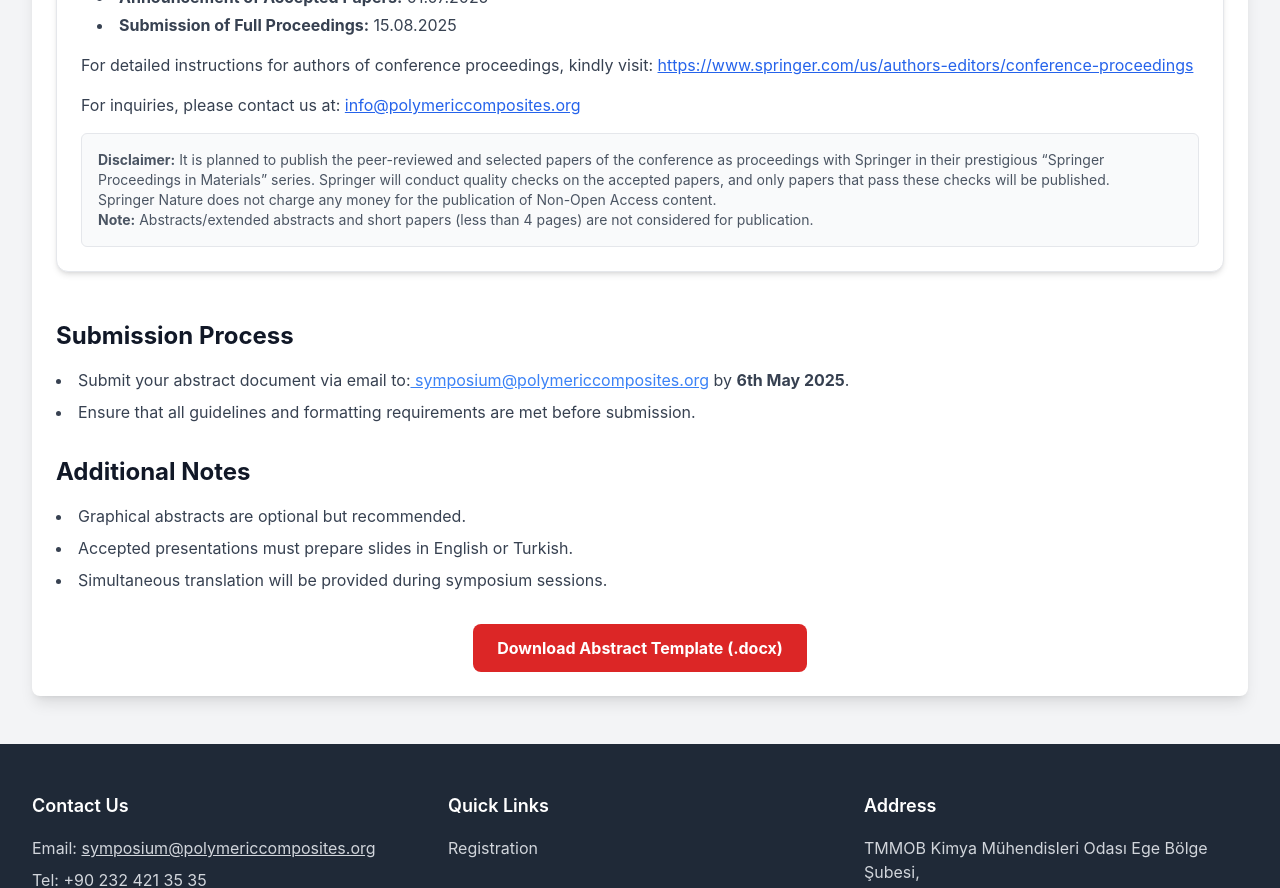
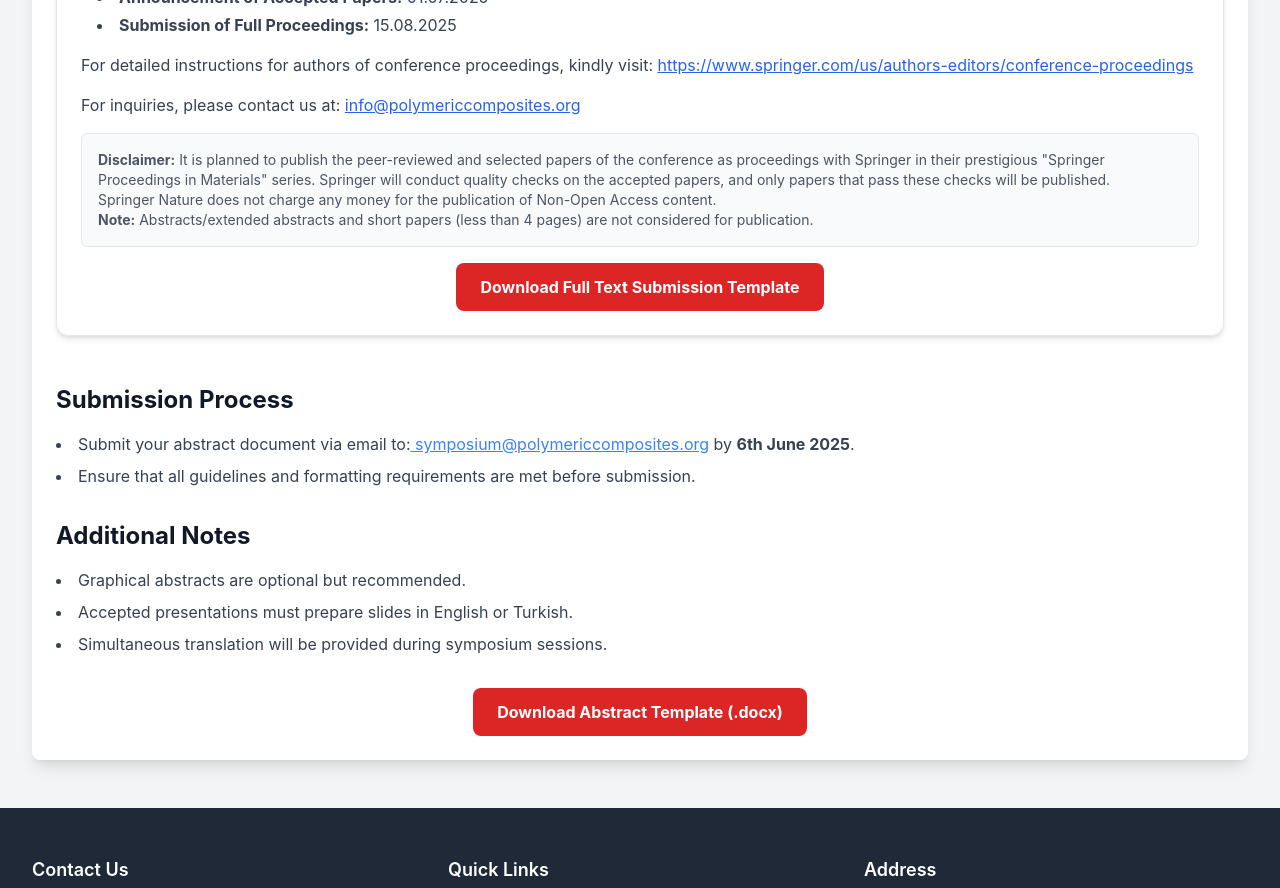
Before and after one commit to vbahadircan/polmericcompositessymposium, a React (Create React App) app: page /submissions in a window 1280 px wide. Shown: the part 800-1688 px from the top of the page. Built offline with nearby package versions, Linux system fonts and the light colour scheme.

Commit message:
abstract docx added

```diff
--- a/src/components/Submissions.js
+++ b/src/components/Submissions.js
@@ -140,8 +140,8 @@ export default function Submissions() {
                   <div className="text-sm text-gray-600 bg-gray-50 p-4 rounded-md border border-gray-200">
                     <strong>Disclaimer:</strong> It is planned to publish the
                     peer-reviewed and selected papers of the conference as
-                    proceedings with Springer in their prestigious “Springer
-                    Proceedings in Materials” series. Springer will conduct
+                    proceedings with Springer in their prestigious "Springer
+                    Proceedings in Materials" series. Springer will conduct
                     quality checks on the accepted papers, and only papers that
                     pass these checks will be published.
                     <br />
@@ -151,6 +151,17 @@ export default function Submissions() {
                     <strong>Note:</strong> Abstracts/extended abstracts and
                     short papers (less than 4 pages) are not considered for
                     publication.
+                  </div>
+
+                  {/* Download Full Text Submission Template Button */}
+                  <div className="mt-4 text-center">
+                    <a
+                      href="/abs.docx"
+                      className="inline-block bg-red-600 text-white font-bold py-3 px-6 rounded-lg hover:bg-red-700 transition duration-300"
+                      download="abs.docx"
+                    >
+                      Download Full Text Submission Template
+                    </a>
                   </div>
                 </div>
               </section>
@@ -170,7 +181,7 @@ export default function Submissions() {
                       {" "}
                       symposium@polymericcomposites.org
                     </a>{" "}
-                    by <strong>6th May 2025</strong>.
+                    by <strong>6th June 2025</strong>.
                   </li>
                   <li>
                     Ensure that all guidelines and formatting requirements are
```
Also changed, not shown: 1 other file (tests, documents, lock files or other folders).
